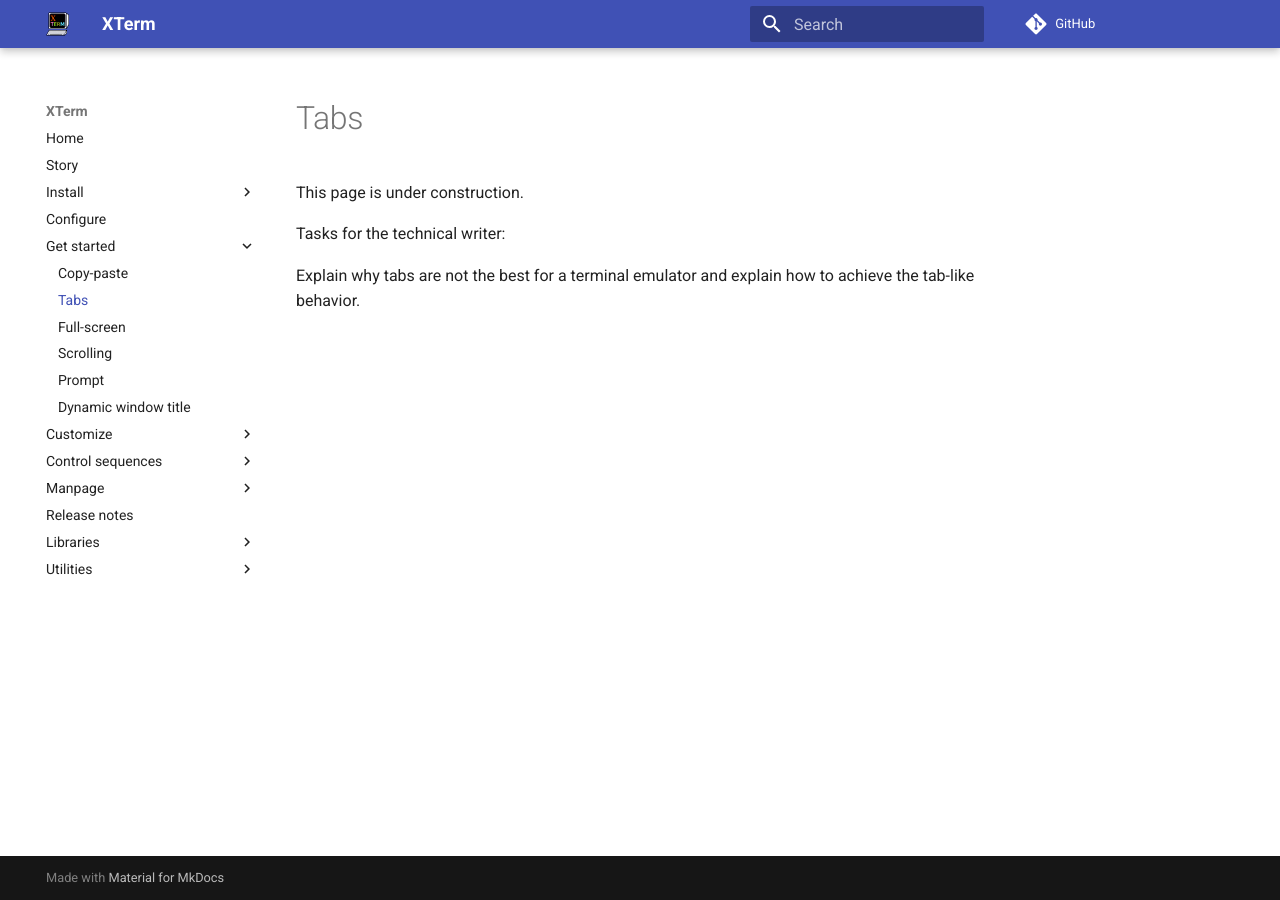
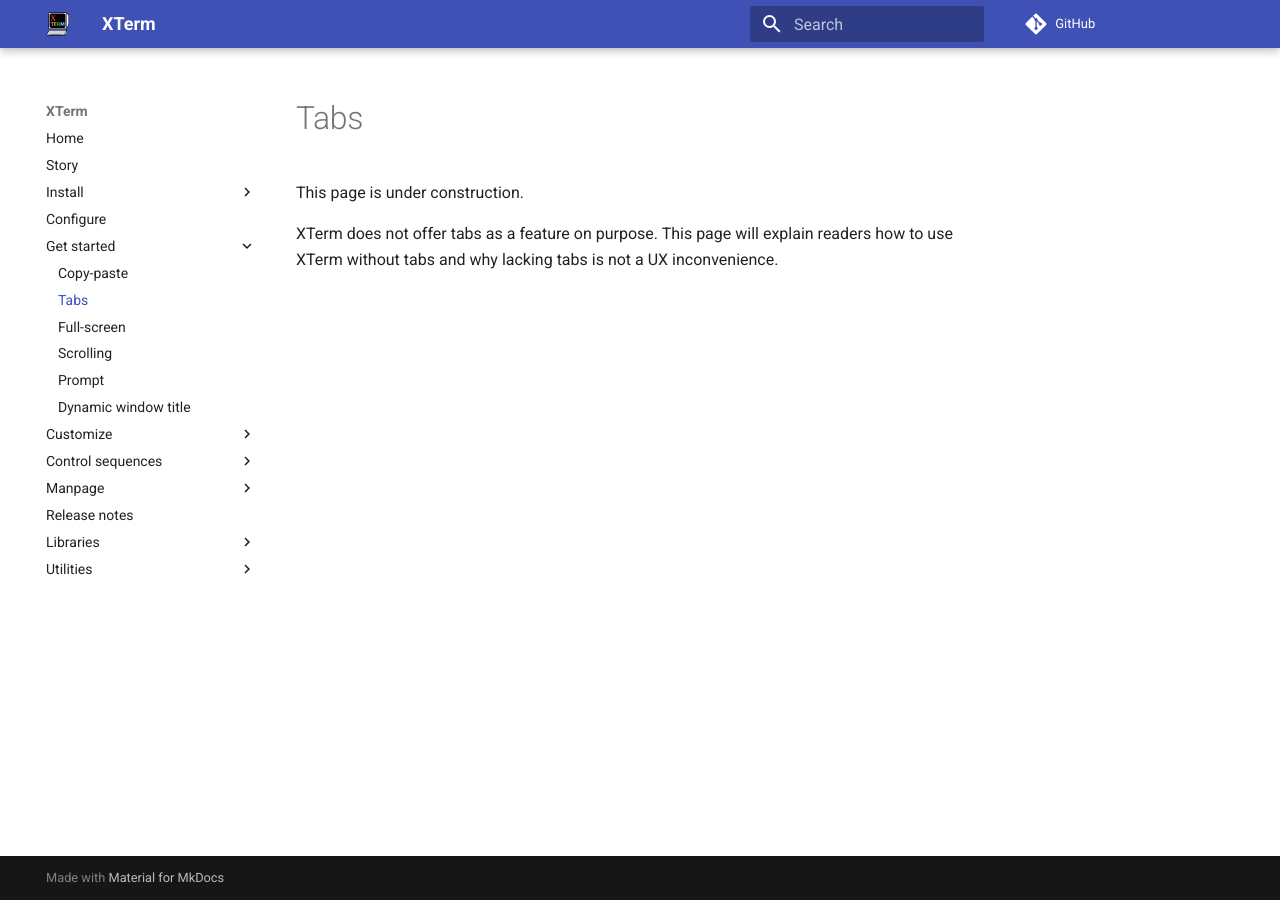
Before and after one commit to xterm-x11/docs, an MkDocs documentation site: the page built from docs/tabs.md, in a window 1280 px wide. Built offline with MkDocs 1.6.1 and Material for MkDocs 9.7.7, drawn with Linux system fonts in a browser that asks for light colours; comment, search, counter and statistics services are not loaded.

Commit message:
Update tabs.md

```diff
--- a/docs/tabs.md
+++ b/docs/tabs.md
@@ -2,6 +2,4 @@
 
 This page is under construction.
 
-Tasks for the technical writer:
-
-Explain why tabs are not the best for a terminal emulator and explain how to achieve the tab-like behavior.
+XTerm does not offer tabs as a feature on purpose. This page will explain readers how to use XTerm without tabs and why lacking tabs is not a UX inconvenience.
```
